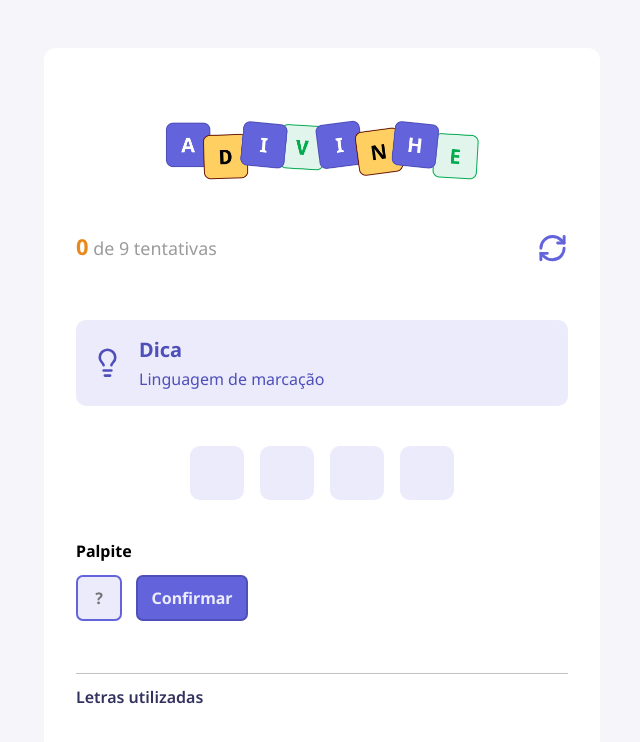
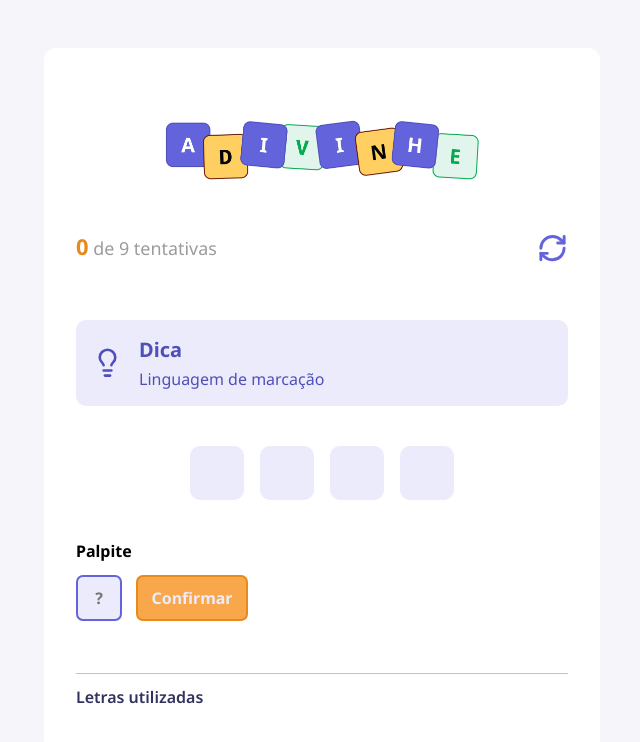
Before and after one commit to lxcasgarcia/Guessing-Game, a React (Vite) app: page / in a window 1280 px wide. Shown: the top 742 px of the page, without its empty margins (318-958 px from the left). Built offline with nearby package versions, Linux system fonts and the light colour scheme.

Commit message:
Update no button

```diff
--- a/src/components/Button/styles.module.css
+++ b/src/components/Button/styles.module.css
@@ -2,8 +2,8 @@
     height: 2.87rem;
     border-radius: 0.43rem;
 
-    background-color: #6363db;
-    border: 2px solid #4f4fb9;
+    background-color: #f9a74b;
+    border: 2px solid #e8891c;
     color: #ebebfc;
 
     padding: 0 0.87rem;
```
